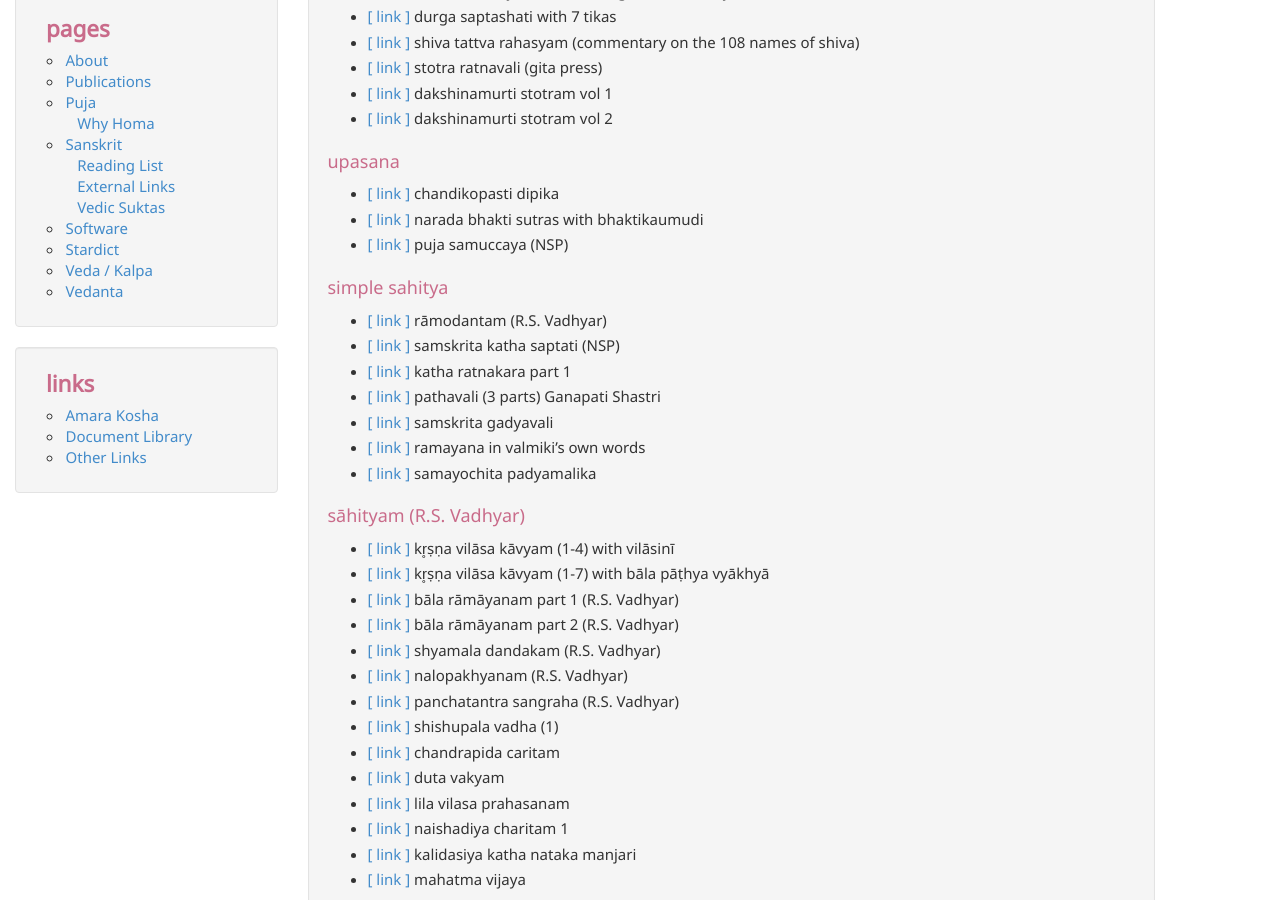
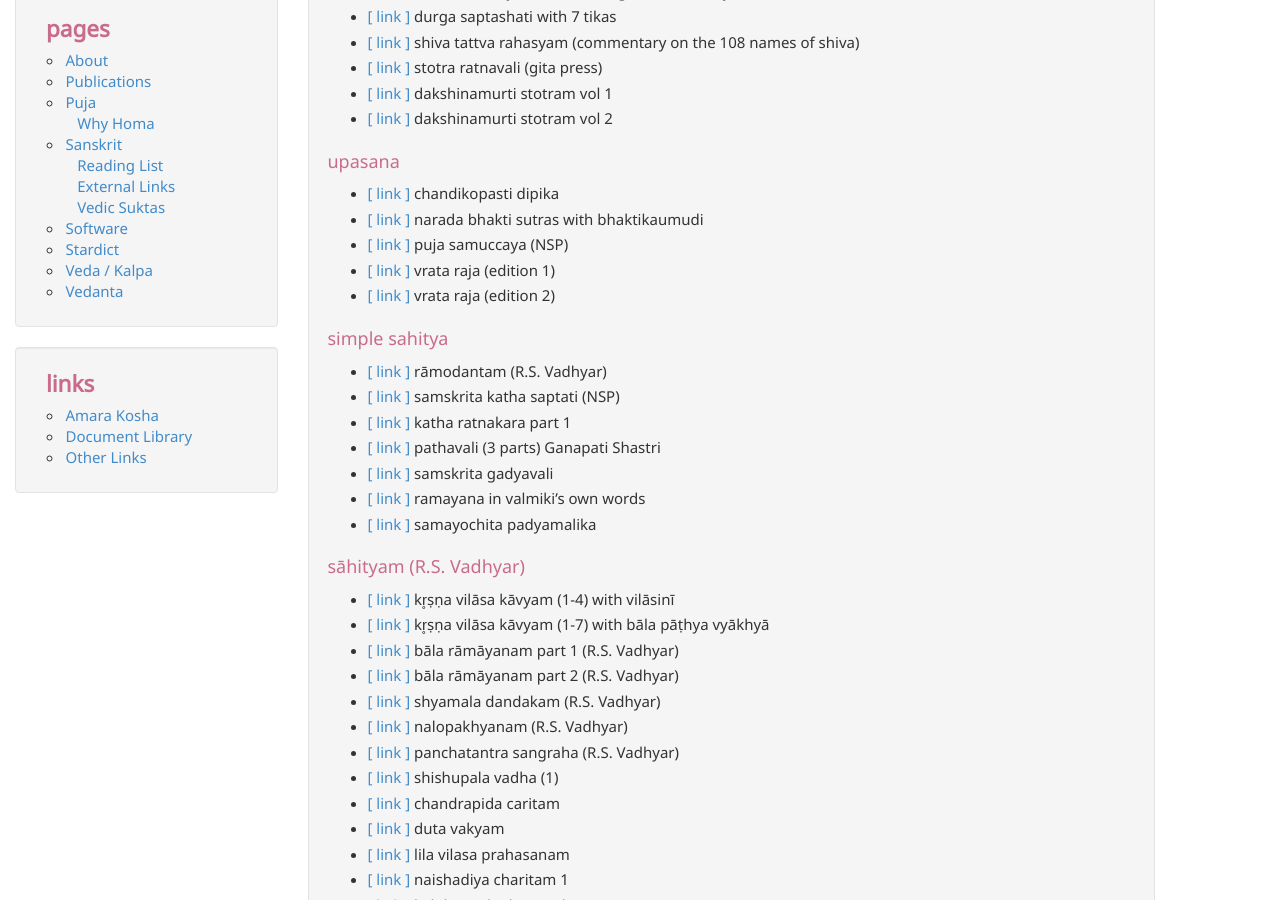
Before and after one commit to aupasana/aupasana.github.io, a Jekyll site: the page built from pages/sanskrit/links.md, in a window 1280 px wide and 900 px high, scrolled down 473 px. Built offline with Jekyll 4.4.1, drawn with Linux system fonts in a browser that asks for light colours; nearby versions of some CDN libraries.

Commit message:
Update links.md

```diff
--- a/pages/sanskrit/links.md
+++ b/pages/sanskrit/links.md
@@ -46,10 +46,14 @@ The links below mostly reference works on http://www.archive.org
 * [[ link ]][cud] chandikopasti dipika
 * [[ link ]][nbs] narada bhakti sutras with bhaktikaumudi
 * [[ link ]][ps] puja samuccaya (NSP)
+* [[ link ]][vr1] vrata raja (edition 1)
+* [[ link ]][vr2] vrata raja (edition 2)
 
 [cud]: https://archive.org/details/SriChandikopaastiDipikaGranthaSriVidyaNarsimhaBharatiSwami
 [nbs]: https://archive.org/details/NaradiyaBhaktiSutraWithBhaktiKaumudhiVyakhyaSwamiHarshanandaR.K.Mutt
 [ps]: https://archive.org/details/PujaSamucchayaPansikarNirnayaSagarPress1923
+[vr1]: https://archive.org/details/in.ernet.dli.2015.482934
+[vr2]: https://archive.org/details/in.ernet.dli.2015.281177
 
 ## simple sahitya
 
```
